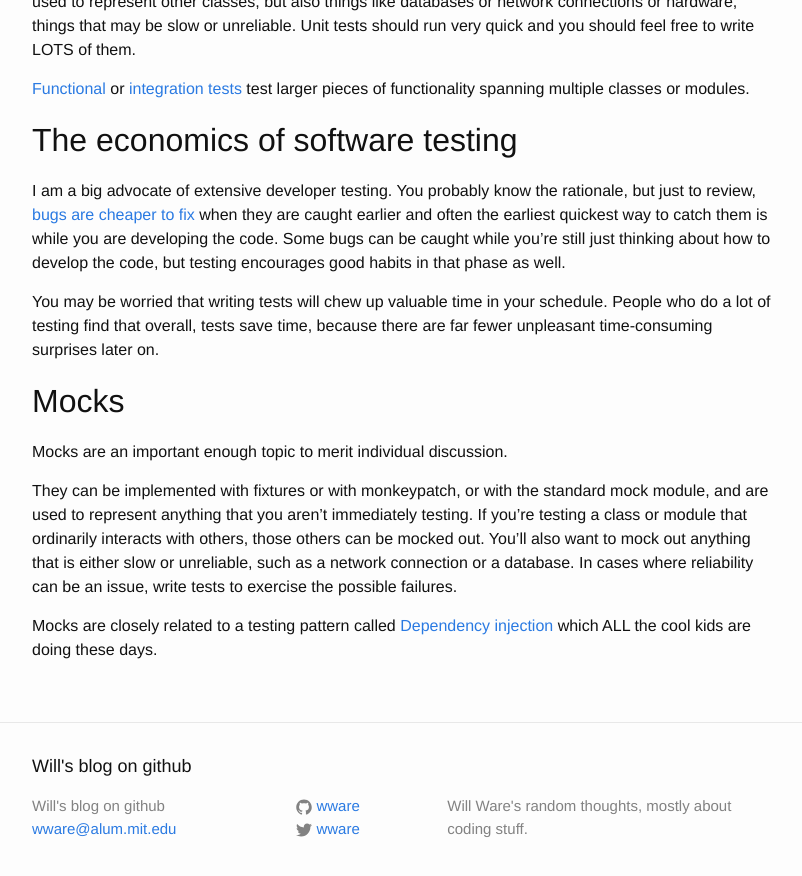
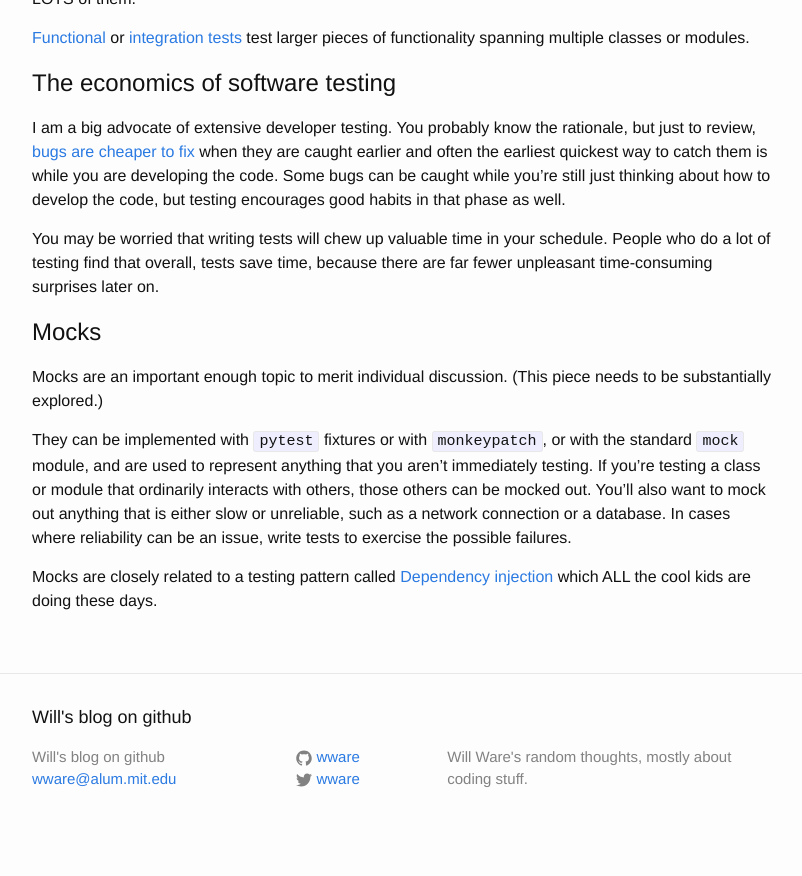
Before and after one commit to wware/wware.github.io, a Jekyll site: the page built from _posts/2017-07-12-automated-developer-testing.markdown, in a window 1280 px wide and 900 px high, scrolled down 891 px. Shown: the top 876 px of the window, without its empty margins (238-1040 px from the left). Built offline with Jekyll 4.4.1, drawn with Linux system fonts in a browser that asks for light colours; after the commit the page ends 1742 px from its top, so only the background shows below that; some of the changed text lies outside the part shown.

Commit message:
a little more work

```diff
--- a/_posts/2017-07-12-automated-developer-testing.markdown
+++ b/_posts/2017-07-12-automated-developer-testing.markdown
@@ -33,7 +30,7 @@
 [Functional][functional] or [integration tests][integration] test larger pieces of functionality spanning multiple classes or modules.
 
 The economics of software testing
-----
+====
 
 I am a big advocate of extensive developer testing. You probably know the rationale, but just to review, [bugs are cheaper to fix][easierfix] when they
 are caught earlier and often the earliest quickest way to catch them is while you are developing the code. Some bugs can be caught while you're still
@@ -43,11 +40,11 @@
 because there are far fewer unpleasant time-consuming surprises later on.
 
 Mocks
-----
+====
 
-Mocks are an important enough topic to merit individual discussion.
+Mocks are an important enough topic to merit individual discussion. (This piece needs to be substantially explored.)
 
-They can be implemented with fixtures or with monkeypatch, or with the standard mock module, and are used to represent anything that you aren't immediately
+They can be implemented with `pytest` fixtures or with `monkeypatch`, or with the standard `mock` module, and are used to represent anything that you aren't immediately
 testing. If you're testing a class or module that ordinarily interacts with others, those others can be mocked out. You'll also want to mock out anything
 that is either slow or unreliable, such as a network connection or a database. In cases where reliability can be an issue, write tests to exercise the
 possible failures.
```
Also changed, not shown: other parts of _posts/2017-07-12-automated-developer-testing.markdown (+0 -3 lines).
